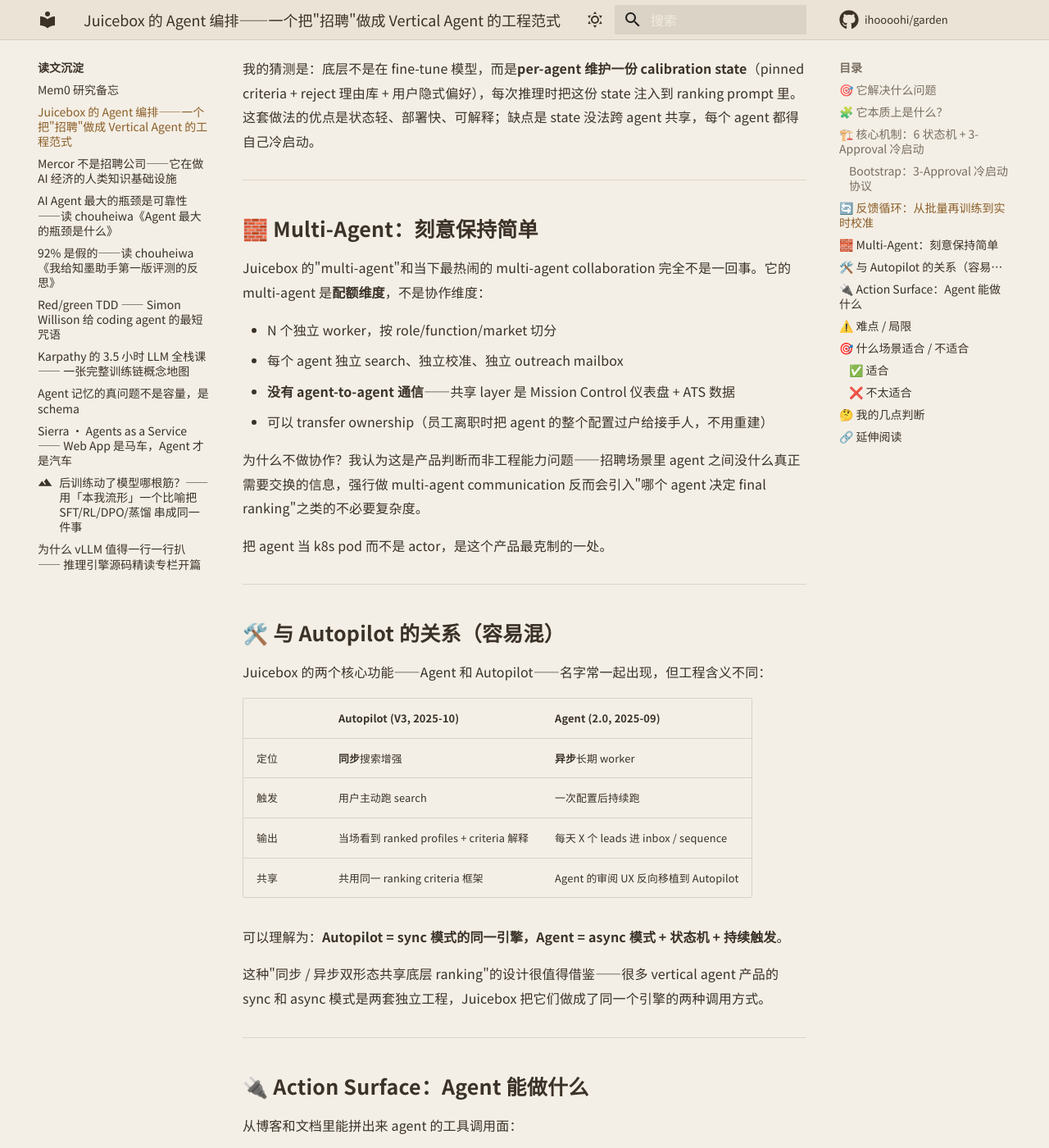
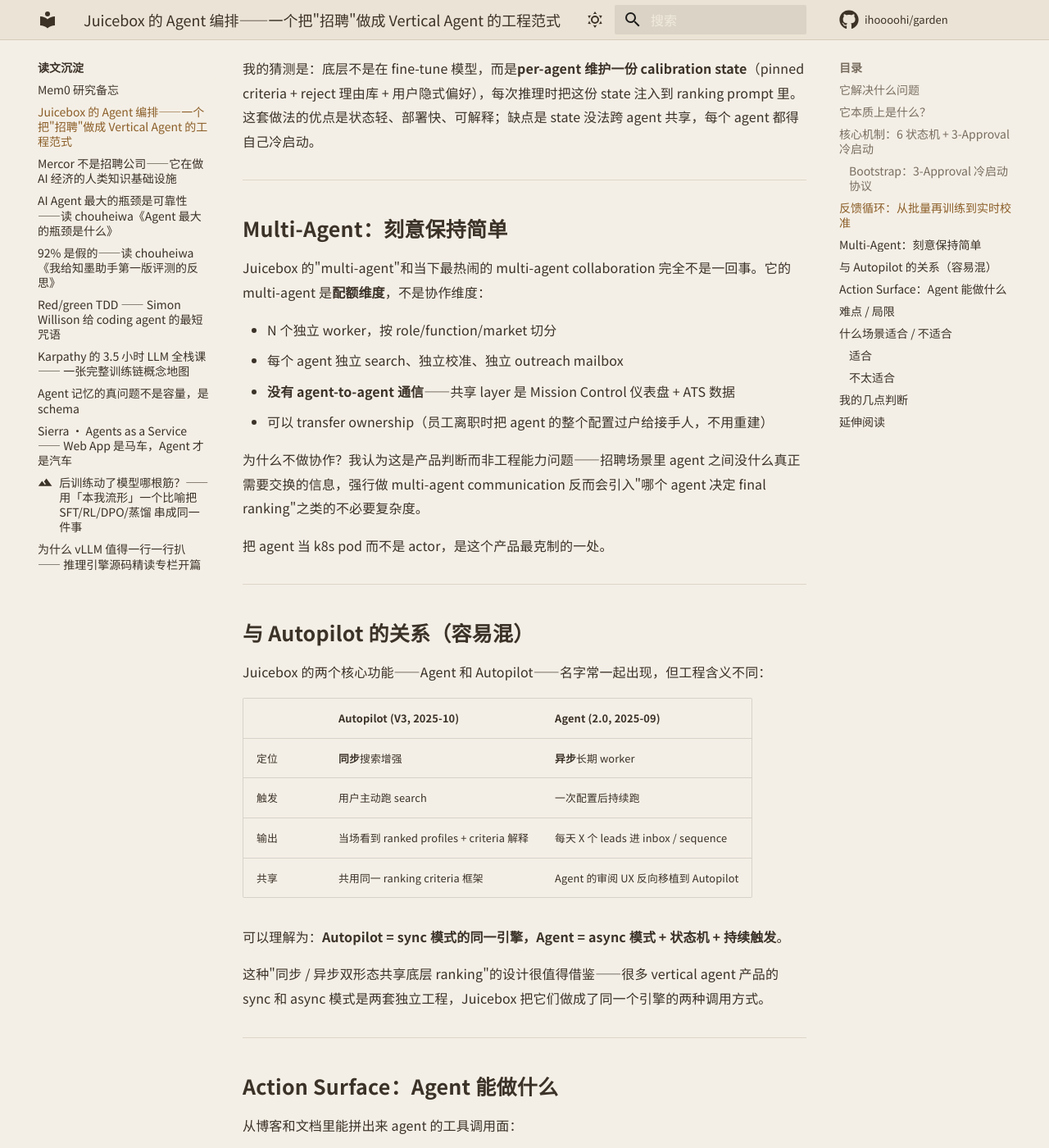
Before and after one commit to ihoooohi/garden, an MkDocs documentation site: the page built from docs/reading/juicebox-agent-orchestration.md, in a window 1280 px wide and 1400 px high, scrolled down 4067 px. Shown: the whole window at 82% size. Built offline with MkDocs 1.6.1 and Material for MkDocs 9.7.7, drawn with Linux system fonts in a browser that asks for light colours; comment, search, counter and statistics services are not loaded; some of the changed text lies outside the part shown.

```diff
--- a/docs/reading/juicebox-agent-orchestration.md
+++ b/docs/reading/juicebox-agent-orchestration.md
@@ -20,7 +20,7 @@ tags:
 
 ---
 
-## 🎯 它解决什么问题
+## 它解决什么问题
 
 招聘里"找候选人"这件事，过去十年的工具栈都是被动的：LinkedIn Recruiter / Greenhouse / Lever 给你 search box，你自己写 boolean query，自己翻页，自己发邮件。结果是招一个高级岗位，recruiter 平均要在 LinkedIn 上看 200+ 个 profile，发 50+ 封冷邮件，转化率被磨到很低。
 
@@ -32,7 +32,7 @@ Juicebox 的判断是：**这不是搜索问题，是 worker pool 问题**。每
 
 ---
 
-## 🧩 它本质上是什么？
+## 它本质上是什么？
 
 !!! tip "核心判断"
     **Juicebox Agent ≠ 通用 reasoning agent = 一个带状态机、HITL bootstrap 协议、和 per-agent calibration state 的窄域 vertical worker。**
@@ -48,7 +48,7 @@ Juicebox 的判断是：**这不是搜索问题，是 worker pool 问题**。每
 
 ---
 
-## 🏗️ 核心机制：6 状态机 + 3-Approval 冷启动
+## 核心机制：6 状态机 + 3-Approval 冷启动
 
 整个编排的骨架是状态机。官方文档里明确列了 6 种状态：
 
@@ -88,7 +88,7 @@ flowchart TD
 
 ---
 
-## 🔄 反馈循环：从批量再训练到实时校准
+## 反馈循环：从批量再训练到实时校准
 
 Agent 1.0 时代用户反馈是"等批量再训练"——你 reject 了几个，得等下次更新才生效。Agent 2.0（2025-09）把这条链路压成了**实时**：
 
@@ -102,7 +102,7 @@ Agent 1.0 时代用户反馈是"等批量再训练"——你 reject 了几个，
 
 ---
 
-## 🧱 Multi-Agent：刻意保持简单
+## Multi-Agent：刻意保持简单
 
 Juicebox 的"multi-agent"和当下最热闹的 multi-agent collaboration 完全不是一回事。它的 multi-agent 是**配额维度**，不是协作维度：
 
@@ -117,7 +117,7 @@ Juicebox 的"multi-agent"和当下最热闹的 multi-agent collaboration 完全
 
 ---
 
-## 🛠️ 与 Autopilot 的关系（容易混）
+## 与 Autopilot 的关系（容易混）
 
 Juicebox 的两个核心功能——Agent 和 Autopilot——名字常一起出现，但工程含义不同：
 
@@ -134,7 +134,7 @@ Juicebox 的两个核心功能——Agent 和 Autopilot——名字常一起出
 
 ---
 
-## 🔌 Action Surface：Agent 能做什么
+## Action Surface：Agent 能做什么
 
 从博客和文档里能拼出来 agent 的工具调用面：
 
@@ -150,7 +150,7 @@ Juicebox 的两个核心功能——Agent 和 Autopilot——名字常一起出
 
 ---
 
-## ⚠️ 难点 / 局限
+## 难点 / 局限
 
 Juicebox 这套范式的代价不是没有：
 
@@ -162,16 +162,16 @@ Juicebox 这套范式的代价不是没有：
 
 ---
 
-## 🎯 什么场景适合 / 不适合
+## 什么场景适合 / 不适合
 
-### ✅ 适合
+### 适合
 
 - **重复性、长期性的招聘岗位**——文档里点名："Find Technical Recruiters in the Bay Area"、"Find Account Executives in NYC" 这种 evergreen role
 - **市场扫描 / 竞争情报**——"Find VPs at competitor X"、"Find SWEs who just went through layoff"
 - **ATS rediscovery**——把过去面过但没招的银牌候选人重新激活
 - **BD / 高定向 prospect list**——招聘 agent 框架其实可以跨界用到销售 lead gen
 
-### ❌ 不太适合
+### 不太适合
 
 - **一次性、独特的高管搜索**——3-approval 都对齐不到，agent 还没学会就招完了
 - **需要复杂判断的 senior 岗位**——agent 能筛"有 X 年经验"但筛不出"文化契合"
@@ -180,7 +180,7 @@ Juicebox 这套范式的代价不是没有：
 
 ---
 
-## 🤔 我的几点判断
+## 我的几点判断
 
 !!! abstract "TL;DR"
     1. **3-approval 冷启动是被低估的好设计**——这套 preference elicitation 协议可借鉴到任何"长期 worker agent"，比让用户写"system prompt" 友好得多。
@@ -201,7 +201,7 @@ Juicebox 这套范式的代价不是没有：
 
 ---
 
-## 🔗 延伸阅读
+## 延伸阅读
 
 - [Juicebox Agents 2.0 公告](https://juicebox.ai/blog/agent-2-0) —— 最权威的产品视角
 - [Agent 文档（含状态机）](https://docs.juicebox.work/juicebox-agents) —— 6 状态 + lifecycle 的完整描述
```
